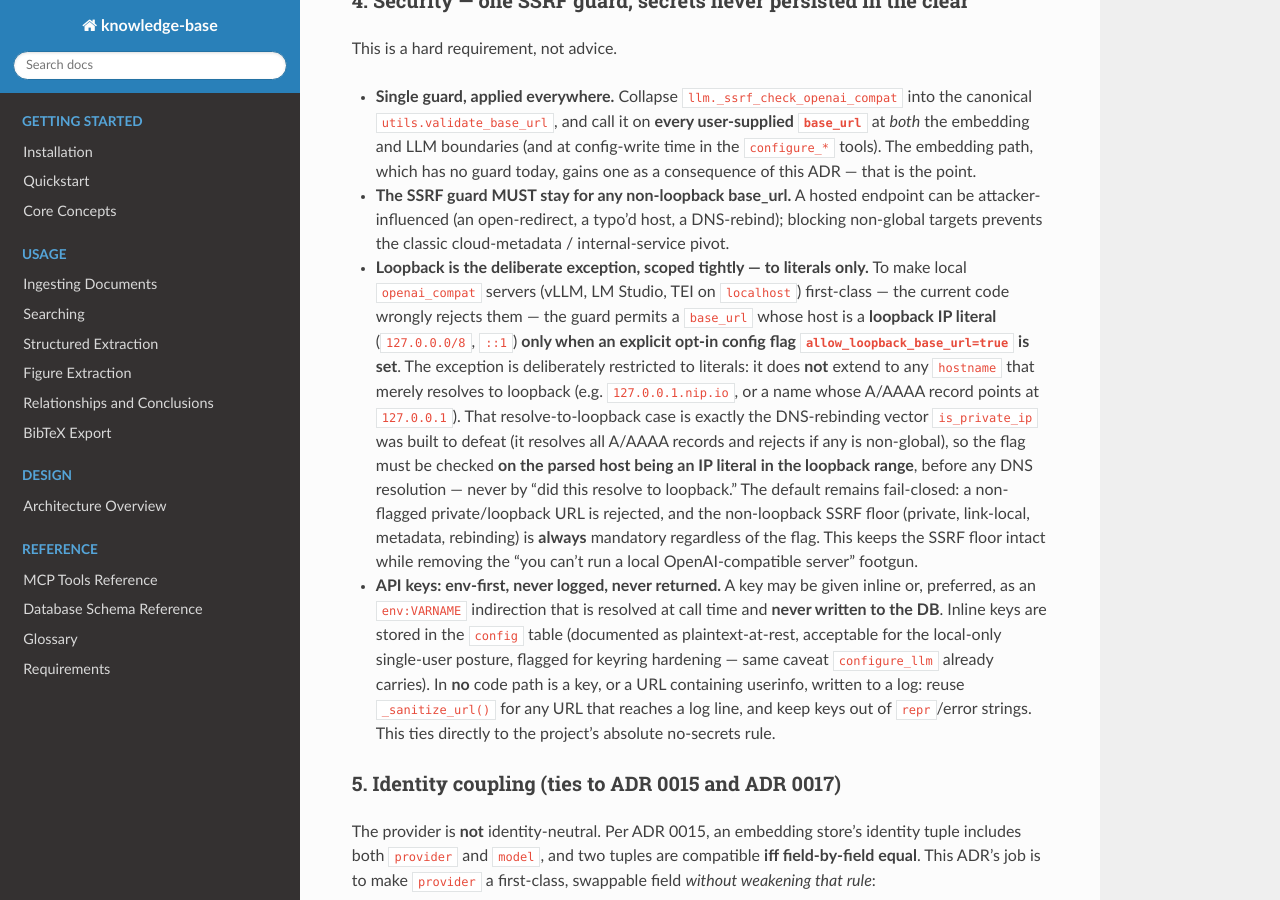
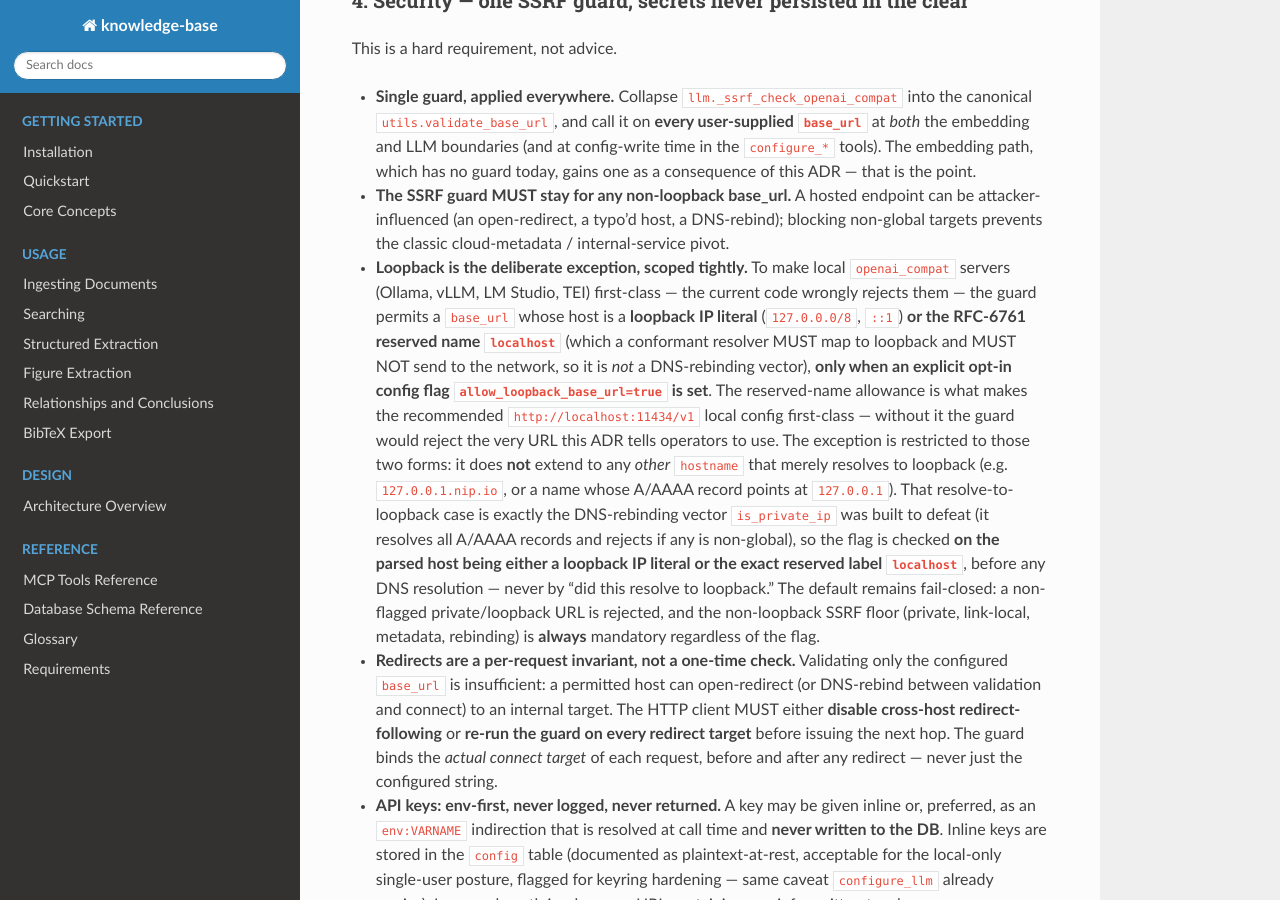
Before and after one commit to dutiona/knowledge-base, a Sphinx documentation site: the page built from docs/design/adr/0018-provider-abstraction.md, in a window 1280 px wide and 900 px high, scrolled down 4701 px. Built offline with Sphinx 7.4.7 and the Read the Docs theme 3.1.0, drawn with Linux system fonts in a browser that asks for light colours.

Commit message:
docs(design): address PR #518 review — freshness two-gate, SSRF localhost, element_type, scoped metric
Addresses the Codex + Gemini review threads on the design package.

- ADR-0017 §3 (Codex P1): the freshness fingerprint conflated metric identity
  with corpus content — an incremental ingest within the same row_count_bucket
  left a kNN/CSLS cache reading "fresh." Split into two orthogonal gates:
  fingerprint = hash{epoch, W_version, csls_k} (metric identity) AND a
  dirty_since marker flipped on every write (corpus content). Dropped
  row_count_bucket; corpus growth triggers a W-refit that bumps W_version.
- ADR-0018 §4 (Codex P2 + Gemini security): the loopback exception allowed only
  IP literals, rejecting the recommended http://localhost:11434. Now allows the
  RFC-6761 reserved name `localhost` (not arbitrary resolve-to-loopback names),
  and adds a per-request redirect invariant (disable cross-host redirects or
  re-validate each hop) against DNS-rebind-on-redirect.
- element_type='whitened' (Codex P2): element_type is CHECK-constrained to
  float32/int8 (the vec0 storage encoding). The whitened space is a new
  embed_spaces row distinguished by name/status; its role lives in
  projection_matrices. Fixed in kb-geometric-retrieval.md and kb-me-roadmap-parity.md.
- Scoped-metric contradiction (Codex P2): kb-geometric-retrieval.md required
  per-scope whitening while the roadmap recommends scope-orthogonal. Default is
  now one global W (preserves the shared metric + ME-parity); per-scope W is a
  deferred, opt-in, metric-fragmenting option.

```diff
--- a/docs/design/adr/0018-provider-abstraction.md
+++ b/docs/design/adr/0018-provider-abstraction.md
@@ -215,21 +215,30 @@ This is a hard requirement, not advice.
 - **The SSRF guard MUST stay for any non-loopback base_url.** A hosted endpoint can be
   attacker-influenced (an open-redirect, a typo'd host, a DNS-rebind); blocking
   non-global targets prevents the classic cloud-metadata / internal-service pivot.
-- **Loopback is the deliberate exception, scoped tightly — to literals only.** To make
-  local `openai_compat` servers (vLLM, LM Studio, TEI on `localhost`) first-class — the
-  current code wrongly rejects them — the guard permits a `base_url` whose host is a
-  **loopback IP literal** (`127.0.0.0/8`, `::1`) **only when an explicit opt-in config
-  flag `allow_loopback_base_url=true` is set**. The exception is deliberately restricted
-  to literals: it does **not** extend to any `hostname` that merely resolves to loopback
-  (e.g. `127.0.0.1.nip.io`, or a name whose A/AAAA record points at `127.0.0.1`). That
-  resolve-to-loopback case is exactly the DNS-rebinding vector `is_private_ip` was built
-  to defeat (it resolves all A/AAAA records and rejects if any is non-global), so the
-  flag must be checked **on the parsed host being an IP literal in the loopback range**,
-  before any DNS resolution — never by "did this resolve to loopback." The default
-  remains fail-closed: a non-flagged private/loopback URL is rejected, and the
-  non-loopback SSRF floor (private, link-local, metadata, rebinding) is **always**
-  mandatory regardless of the flag. This keeps the SSRF floor intact while removing the
-  "you can't run a local OpenAI-compatible server" footgun.
+- **Loopback is the deliberate exception, scoped tightly.** To make local `openai_compat`
+  servers (Ollama, vLLM, LM Studio, TEI) first-class — the current code wrongly rejects
+  them — the guard permits a `base_url` whose host is a **loopback IP literal**
+  (`127.0.0.0/8`, `::1`) **or the RFC-6761 reserved name `localhost`** (which a conformant
+  resolver MUST map to loopback and MUST NOT send to the network, so it is _not_ a
+  DNS-rebinding vector), **only when an explicit opt-in config flag
+  `allow_loopback_base_url=true` is set**. The reserved-name allowance is what makes the
+  recommended `http://localhost:11434/v1` local config first-class — without it the guard
+  would reject the very URL this ADR tells operators to use. The exception is restricted to
+  those two forms: it does **not** extend to any _other_ `hostname` that merely resolves to
+  loopback (e.g. `127.0.0.1.nip.io`, or a name whose A/AAAA record points at `127.0.0.1`).
+  That resolve-to-loopback case is exactly the DNS-rebinding vector `is_private_ip` was
+  built to defeat (it resolves all A/AAAA records and rejects if any is non-global), so the
+  flag is checked **on the parsed host being either a loopback IP literal or the exact
+  reserved label `localhost`**, before any DNS resolution — never by "did this resolve to
+  loopback." The default remains fail-closed: a non-flagged private/loopback URL is
+  rejected, and the non-loopback SSRF floor (private, link-local, metadata, rebinding) is
+  **always** mandatory regardless of the flag.
+- **Redirects are a per-request invariant, not a one-time check.** Validating only the
+  configured `base_url` is insufficient: a permitted host can open-redirect (or DNS-rebind
+  between validation and connect) to an internal target. The HTTP client MUST either
+  **disable cross-host redirect-following** or **re-run the guard on every redirect target**
+  before issuing the next hop. The guard binds the _actual connect target_ of each request,
+  before and after any redirect — never just the configured string.
 - **API keys: env-first, never logged, never returned.** A key may be given inline or,
   preferred, as an `env:VARNAME` indirection that is resolved at call time and **never
   written to the DB**. Inline keys are stored in the `config` table (documented as
```
Also changed, not shown: docs/design/adr/0017-cross-layer-faithful-metric-and-derived-structure-parity-policy.md (+22 -9 lines), docs/design/kb-geometric-retrieval.md (+8 -8 lines), docs/design/kb-me-roadmap-parity.md (+1 -1 lines).
